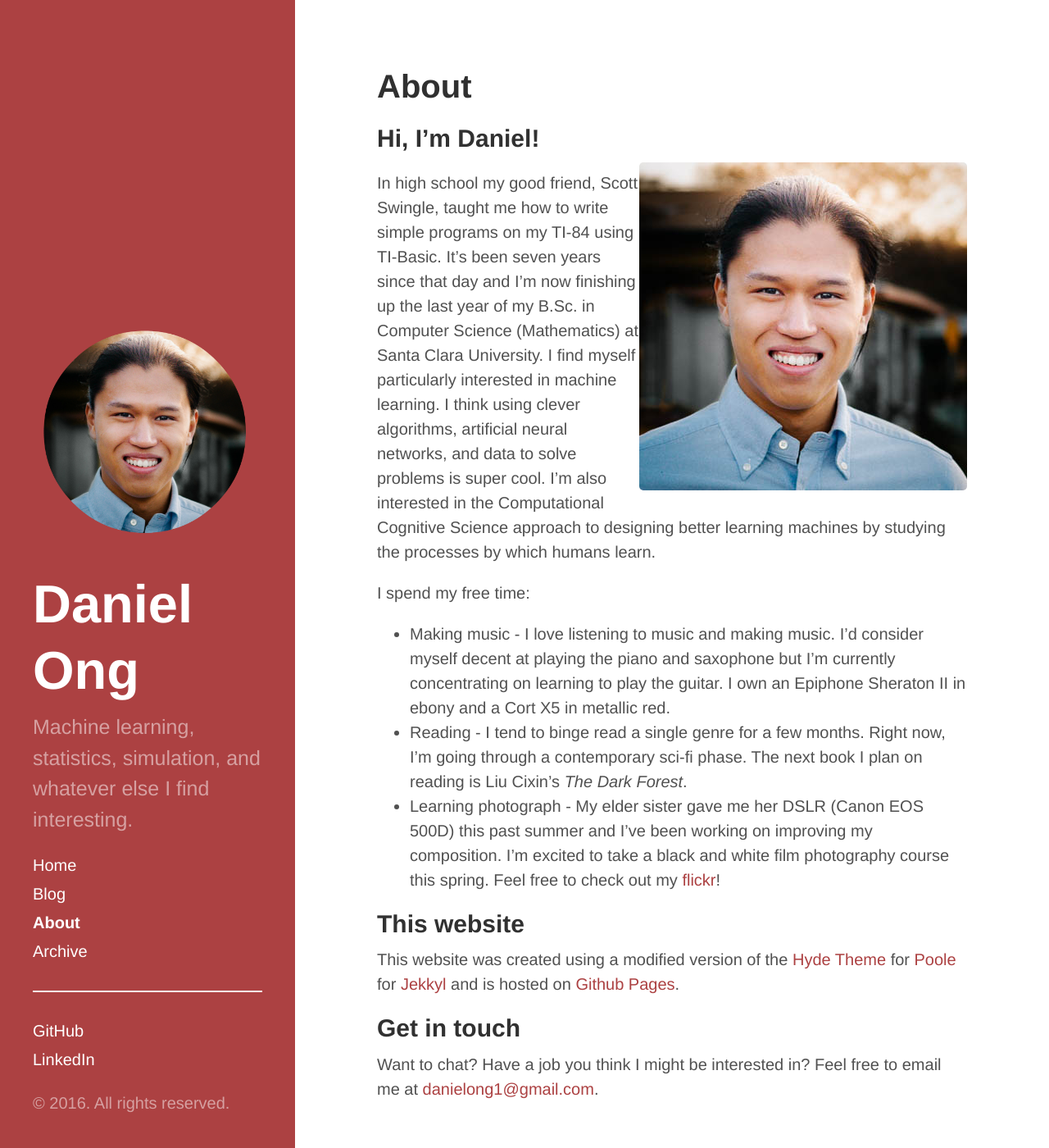
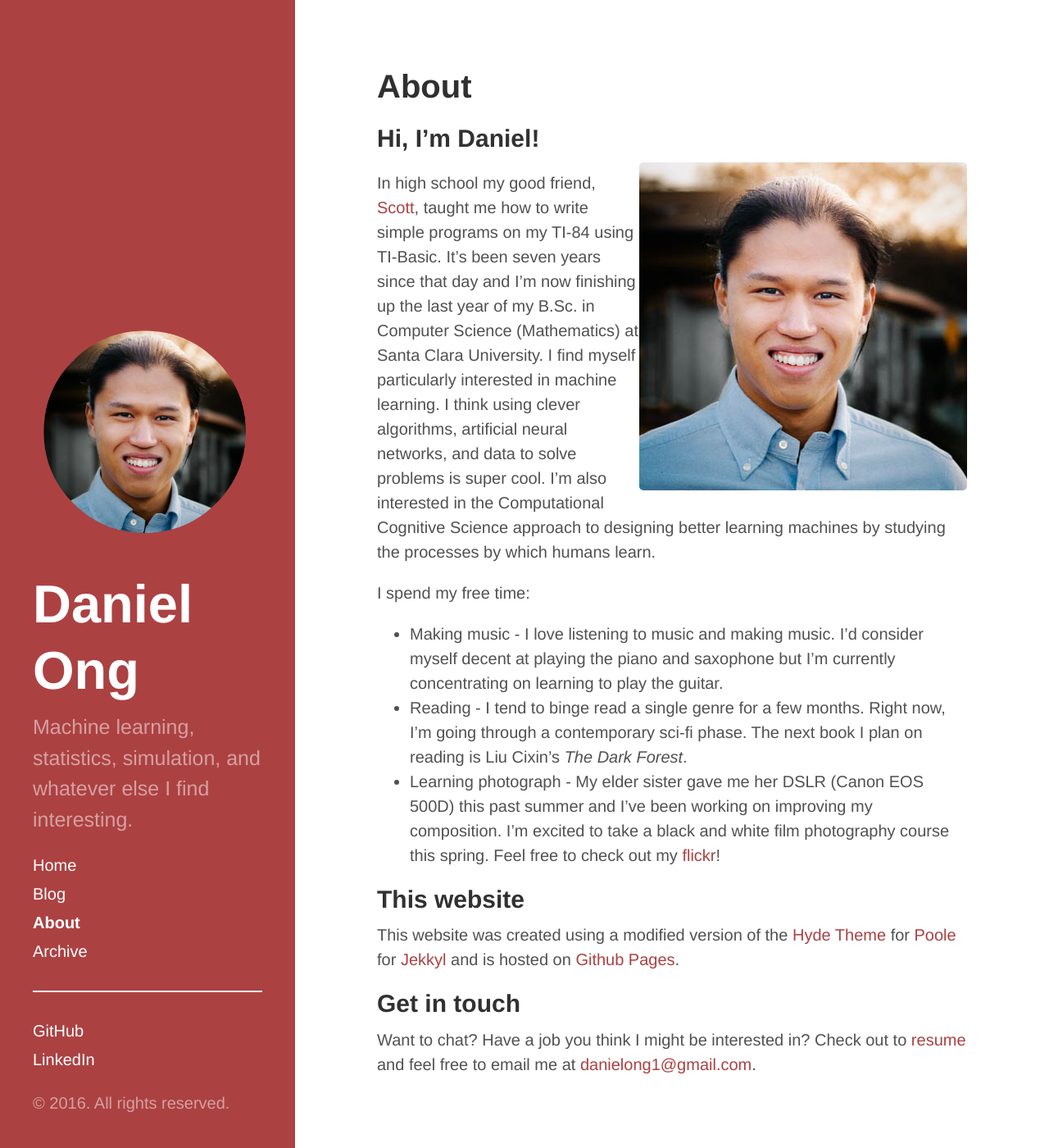
Before and after one commit to danong/danong.github.io, a Jekyll site: the page built from about.md, in a window 1280 px wide and 1400 px high. Shown: the whole window at 82% size. Built offline with Jekyll 4.4.1, drawn with Linux system fonts in a browser that asks for light colours.

Commit message:
Updated About page
Removed some unnecessary info and added more links.

```diff
--- a/about.md
+++ b/about.md
@@ -7,11 +7,11 @@ title: About
 
 <img src="/images/profile.jpg" align="right" alt="Profile">
 
-In high school my good friend, Scott Swingle, taught me how to write simple programs on my TI-84 using TI-Basic. It's been seven years since that day and I'm now finishing up the last year of my B.Sc. in Computer Science (Mathematics) at Santa Clara University. I find myself particularly interested in machine learning. I think using clever algorithms, artificial neural networks, and data to solve problems is super cool. I'm also interested in the Computational Cognitive Science approach to designing better learning machines by studying the processes by which humans learn.
+In high school my good friend, [Scott](http://scottswingle.com/), taught me how to write simple programs on my TI-84 using TI-Basic. It's been seven years since that day and I'm now finishing up the last year of my B.Sc. in Computer Science (Mathematics) at Santa Clara University. I find myself particularly interested in machine learning. I think using clever algorithms, artificial neural networks, and data to solve problems is super cool. I'm also interested in the Computational Cognitive Science approach to designing better learning machines by studying the processes by which humans learn.
 
 I spend my free time:
 
-* Making music - I love listening to music and making music. I'd consider myself decent at playing the piano and saxophone but I'm currently concentrating on learning to play the guitar. I own an Epiphone Sheraton II in ebony and a Cort X5 in metallic red.
+* Making music - I love listening to music and making music. I'd consider myself decent at playing the piano and saxophone but I'm currently concentrating on learning to play the guitar.
 * Reading - I tend to binge read a single genre for a few months. Right now, I'm going through a contemporary sci-fi phase. The next book I plan on reading is Liu Cixin's *The Dark Forest*.
 * Learning photograph - My elder sister gave me her DSLR (Canon EOS 500D) this past summer and I've been working on improving my composition. I'm excited to take a black and white film photography course this spring. Feel free to check out my [flickr](https://www.flickr.com/photos/36200327@N06/)!
 
@@ -19,4 +19,4 @@ I spend my free time:
 This website was created using a modified version of the [Hyde Theme](https://github.com/poole/hyde) for [Poole](http://getpoole.com/) for [Jekkyl](https://jekyllrb.com/) and is hosted on [Github Pages](https://pages.github.com/).
 
 ## Get in touch
-Want to chat? Have a job you think I might be interested in? Feel free to email me at <a href="mailto:danielong1@gmail.com" target="_top">danielong1@gmail.com</a>.
+Want to chat? Have a job you think I might be interested in? Check out to [resume](https://drive.google.com/file/d/0B_ene-mM14ODTUZrUVlRVEtFb2s/view) and feel free to email me at <a href="mailto:danielong1@gmail.com" target="_top">danielong1@gmail.com</a>.
```
